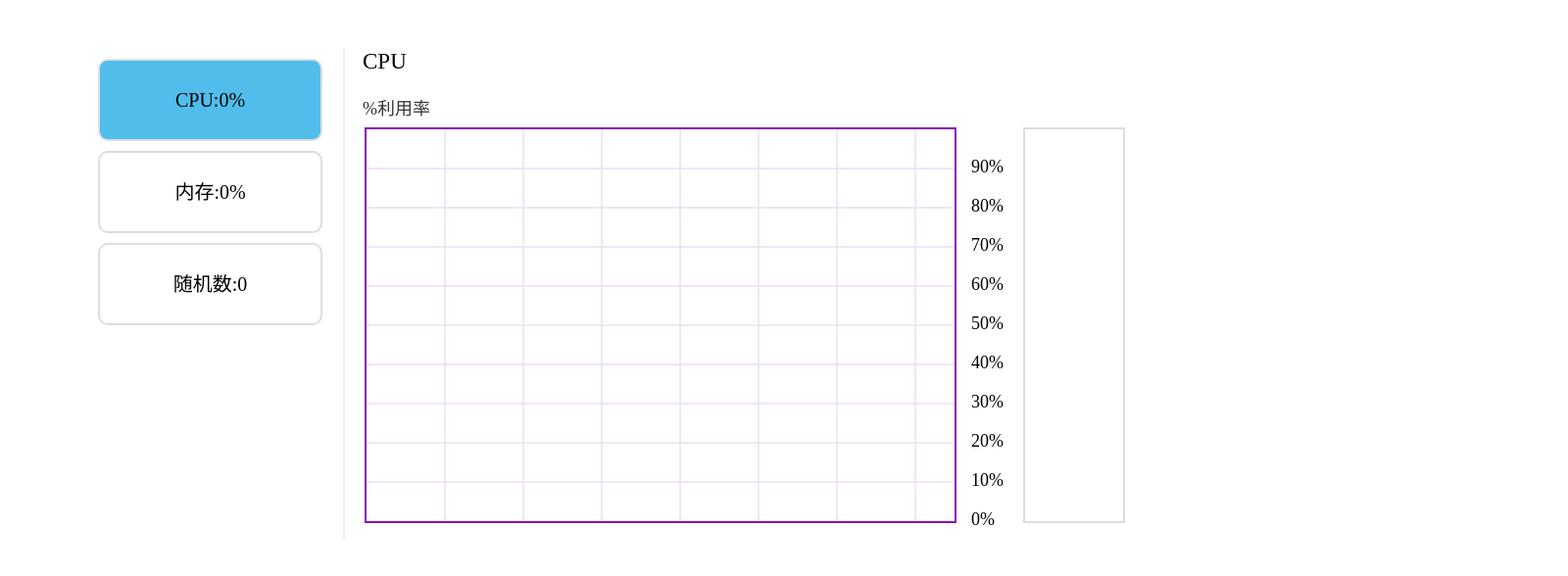
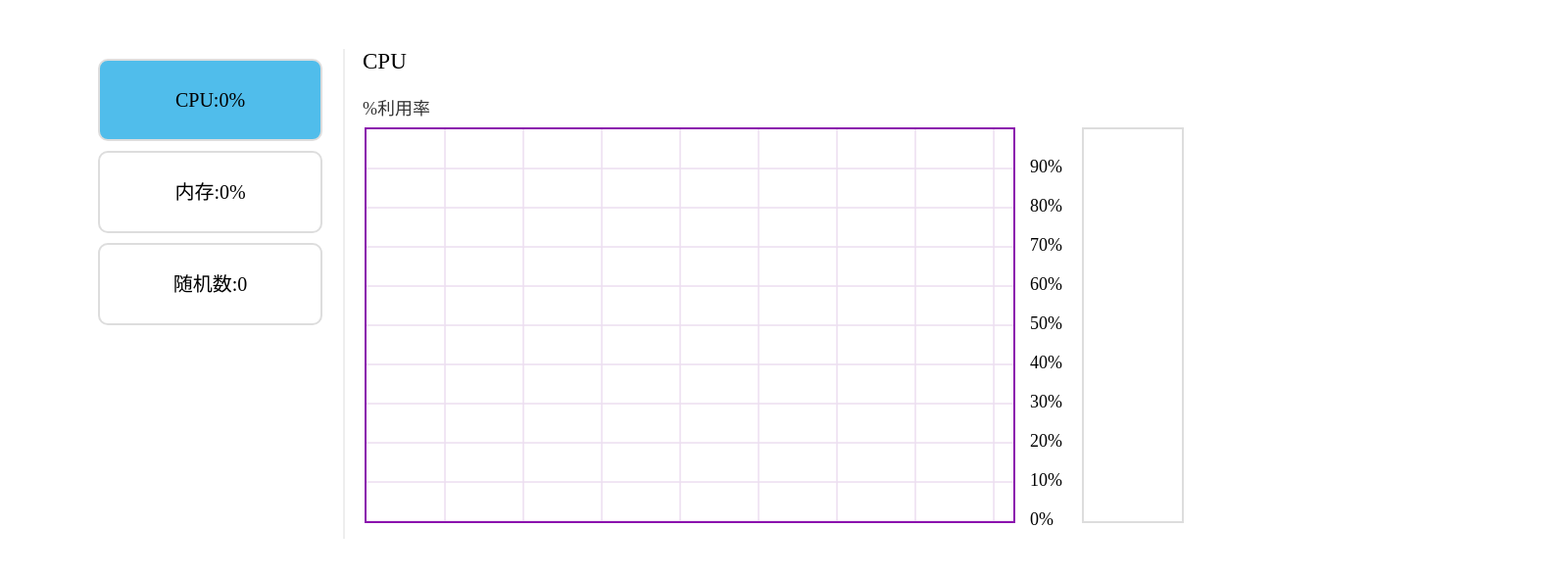
Before and after one commit to Zhangjiafeng/cpu_memory_display, a plain HTML site: page views/index.html in a window 1280 px wide. Shown: the whole page at 98% size, 1600 px wide, since content can reach past the window. Drawn offline with Linux system fonts and the light colour scheme; no server answers.

Commit message:
修正屏幕较小换行的情况

```diff
--- a/views/index.html
+++ b/views/index.html
@@ -12,9 +12,11 @@
     #container{
         margin-top:50px;
         margin-left: 100px;
+        width:1500px;
     }
     #main{
-        width: 600px;
+        max-width: 660px;
+        min-width: 520px;
         height:400px;
         border:2px solid #117DBB;
         overflow: hidden;
@@ -24,15 +26,12 @@
     }
     #canvas{
         background: #FFF;
-        transition:1s linear;
     }
     #canvas1{
         background: #FFF;
-        transition:1s linear;
     }
     #canvas2{
         background: #FFF;
-        transition:1s linear;
     }
     #sider{
         width:250px;
@@ -185,6 +184,7 @@
 
 </body>
 <script>
+    window.moveTo(200,100);
     window.resizeTo(800,600)
     let flag=0;
     var len1=0;
```
